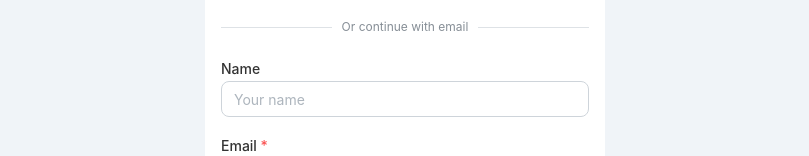
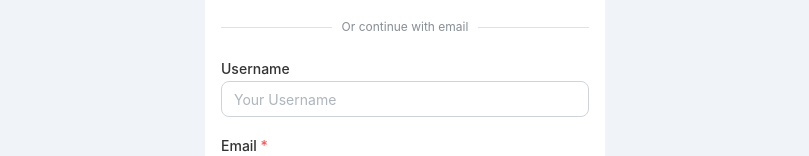
Before and after one commit to tweezerchef/financel, a Next.js app: page / in a window 1280 px wide. Both pictures are taken after a click on the button "Don't have an account? Register". Shown: the part 377-533 px from the top of the page, without its empty margins (235-1044 px from the left). Built offline with nearby package versions, Linux system fonts and the light colour scheme.

Commit message:
form console logging

```diff
--- a/app/components/Login.tsx
+++ b/app/components/Login.tsx
@@ -18,12 +18,18 @@ import { GoogleButton } from './buttons/GoogleButton'
 import { TwitterButton } from './buttons/TwitterButton'
 import classes from './ui/Login.module.css'
 
+type FormProps = {
+  email: string
+  username?: string
+  password: string
+}
+
 export function Login(props: PaperProps) {
   const [type, toggle] = useToggle(['login', 'register'])
   const form = useForm({
     initialValues: {
       email: '',
-      name: '',
+      username: '',
       password: '',
       terms: true,
     },
@@ -37,6 +43,9 @@ export function Login(props: PaperProps) {
     },
   })
 
+  const formSubmit = (values: FormProps) => {
+    console.log({ ...values, type })
+  }
   return (
     <Paper p="md" {...props} className={classes.login}>
       <Text size="lg" fw={500}>
@@ -50,15 +59,15 @@ export function Login(props: PaperProps) {
 
       <Divider label="Or continue with email" labelPosition="center" my="lg" />
 
-      <form onSubmit={form.onSubmit(() => {})}>
+      <form onSubmit={form.onSubmit((values) => formSubmit(values))}>
         <Stack>
           {type === 'register' && (
             <TextInput
-              label="Name"
-              placeholder="Your name"
-              value={form.values.name}
+              label="Username"
+              placeholder="Your Username"
+              value={form.values.username}
               onChange={(event) =>
-                form.setFieldValue('name', event.currentTarget.value)
+                form.setFieldValue('username', event.currentTarget.value)
               }
               radius="md"
             />
```
